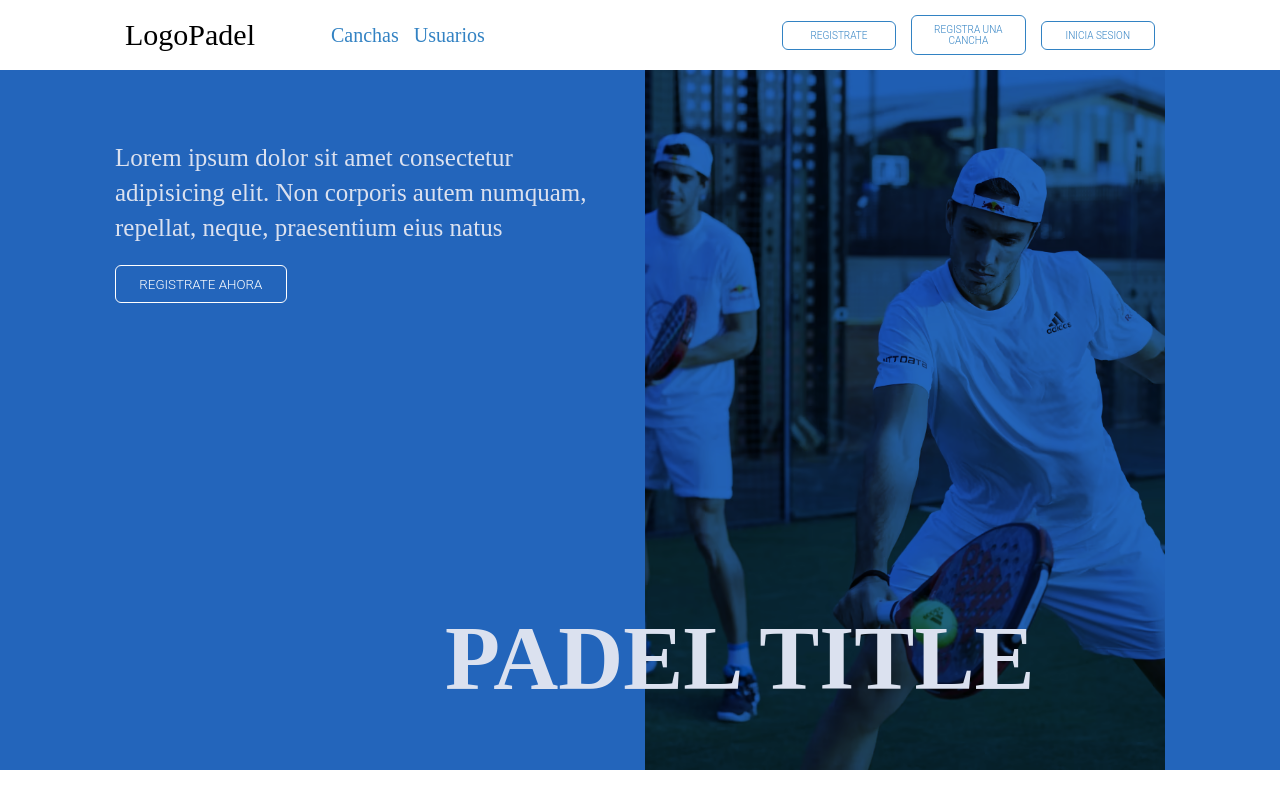
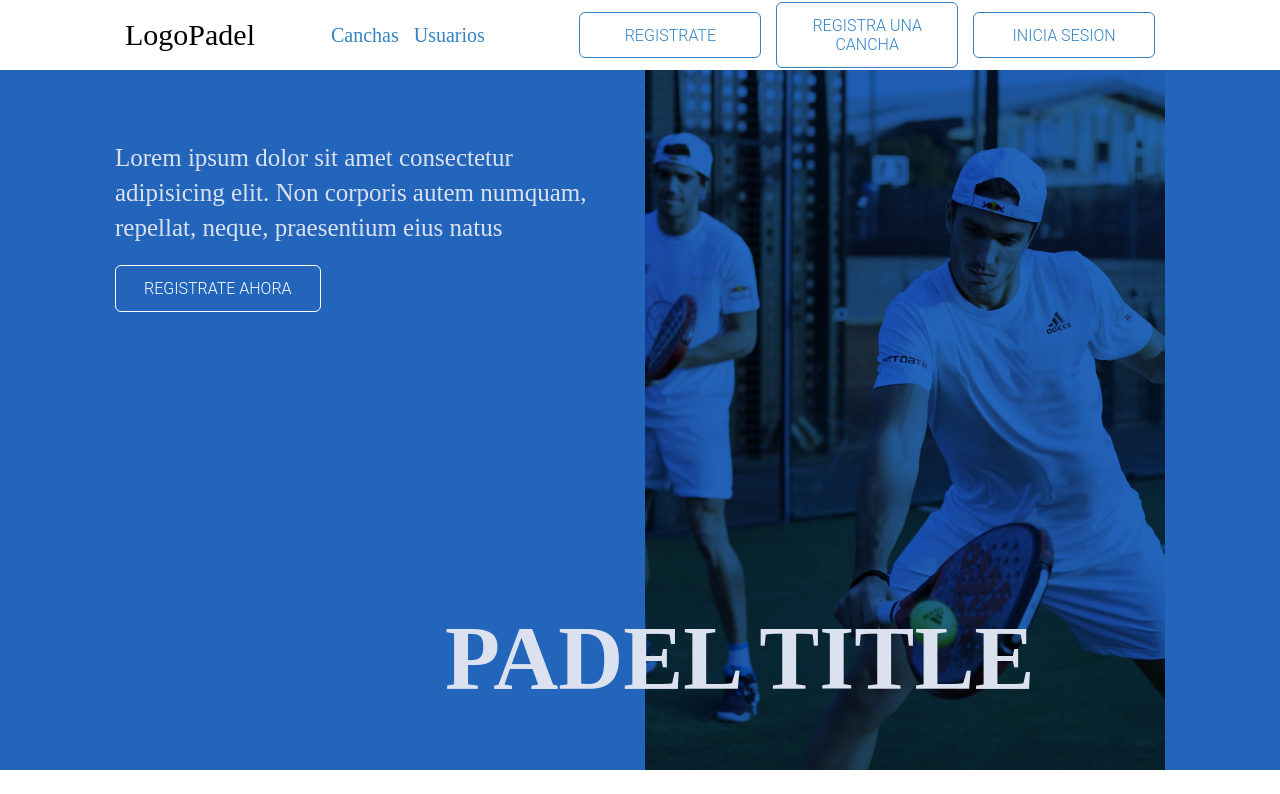
Before and after one commit to No-Country/s5-05-ft-python-react, a React (Create React App) app in the folder Front/: page / in a window 1280 px wide. Shown: the top 794 px of the page. Built offline with nearby package versions, Linux system fonts and the light colour scheme.

Commit message:
added resalt link navbar

```diff
--- a/Front/src/components/HomePage/HomeButton/HomeButton.jsx
+++ b/Front/src/components/HomePage/HomeButton/HomeButton.jsx
@@ -1,9 +1,10 @@
 import classes from "./homeButton.module.css";
+import { Link } from "react-router-dom";
 
-export const HomeButton = ({ name, color = "white" }) => {
+export const HomeButton = ({ name, to, color = "white" }) => {
   return (
-    <button className={classes.btn__primary} style={{ "--color": color }}>
+    <Link to={to} className={classes.btn__primary} style={{ "--color": color }}>
       {name}
-    </button>
+    </Link>
   );
 };
--- a/Front/src/components/HomePage/HomeButton/homeButton.module.css
+++ b/Front/src/components/HomePage/HomeButton/homeButton.module.css
@@ -13,6 +13,8 @@
   font-family: "Roboto", "Segoe UI", sans-serif;
   text-transform: uppercase;
   color: var(--color);
+  text-decoration: none;
+  display: inline-block;
 }
 
 .btn__primary::after,
--- a/Front/src/components/HomePage/Navbar/Navbar.jsx
+++ b/Front/src/components/HomePage/Navbar/Navbar.jsx
@@ -1,9 +1,11 @@
+import { HomeButton } from "../HomeButton/HomeButton";
+import { Link, useLocation } from "react-router-dom";
+import classes from "./navbar.module.css";
 import { useState } from "react";
-import classes from "./navbar.module.css";
-import { HomeButton } from "../HomeButton/HomeButton";
 
 export const Navbar = () => {
   const [openMenu, setOpenMenu] = useState(false);
+  const location = useLocation().pathname;
 
   window.onscroll = () => {
     setOpenMenu(false);
@@ -19,13 +21,14 @@ export const Navbar = () => {
     menu__buttons__container,
     middle,
     bottom,
+    resalt__link
   } = classes;
 
   return (
     <nav className={nav}>
       <div className={nav__container}>
         <div className={nav__logo}>
-          <a href="/">LogoPadel</a>
+          <Link to="/">LogoPadel</Link>
         </div>
         <label htmlFor="check" className={bar}>
           <input
@@ -40,13 +43,17 @@ export const Navbar = () => {
         </label>
         <div className={nav__menu} style={{ left: openMenu ? "0px" : "-100%" }}>
           <ul>
-            <li>Canchas</li>
-            <li>Usuarios</li>
+            <li className={location === "/complex" ? resalt__link : "" } >
+              <Link to="/complex">Canchas</Link>
+            </li>
+            <li className={location === "/players" ? resalt__link : "" }>
+              <Link to="/players">Usuarios</Link>
+            </li>
           </ul>
           <div className={menu__buttons__container}>
-            <HomeButton name={"Registrate"} color="#3282c3" />
-            <HomeButton name={"Registra una cancha"} color="#3282c3" />
-            <HomeButton name={"Inicia sesion"} color="#3282c3" />
+            <HomeButton name={"Registrate"} to="/register" color="#3282c3" />
+            <HomeButton name={"Registra una cancha"} to="/register" color="#3282c3" />
+            <HomeButton name={"Inicia sesion"} to="/login" color="#3282c3" />
           </div>
         </div>
       </div>
--- a/Front/src/components/HomePage/Navbar/navbar.module.css
+++ b/Front/src/components/HomePage/Navbar/navbar.module.css
@@ -2,7 +2,7 @@
   width: 100%;
   height: 70px;
   background-color: white;
-  z-index: 10;
+  z-index: 999;
 }
 
 .nav__container {
@@ -49,12 +49,15 @@
   flex-direction: column;
   gap: 15px;
   color: #fff;
+  list-style: none;
 }
 
-.nav__menu > ul li {
+.nav__menu > ul li a {
   font-size: 20px;
   cursor: pointer;
   list-style: none;
+  text-decoration: none;
+  color: var(--);
 }
 
 .menu__buttons__container {
@@ -124,6 +127,11 @@
   opacity: 0;
 }
 
+.resalt__link{
+  font-weight: 900;
+  border-bottom: 2px solid #3282c3;
+}
+
 @media (min-width: 640px) {
   .nav__menu {
     width: 50%;
@@ -151,7 +159,7 @@
     color: #000;
   }
 
-  .nav__menu > ul li {
+  .nav__menu > ul li a {
     color: #3282c3;
   }
 
@@ -160,9 +168,10 @@
     gap: 15px;
   }
 
-  .menu__buttons__container > button {
+  .menu__buttons__container > a {
     width: 100%;
-    font-size: 10px;
+    font-size: 16px;
     margin-top: 0px;
+    text-align: center;
   }
 }
--- a/Front/src/pages/HomePage/HomePage.jsx
+++ b/Front/src/pages/HomePage/HomePage.jsx
@@ -49,7 +49,7 @@ export const Homepage = () => {
               Lorem ipsum dolor sit amet consectetur adipisicing elit. Non
               corporis autem numquam, repellat, neque, praesentium eius natus
             </p>
-            <HomeButton name={"Registrate ahora"} />
+            <HomeButton name={"Registrate ahora"} to="/register" />
           </div>
         </div>
       </header>
@@ -73,8 +73,9 @@ export const Homepage = () => {
             </div>
           </div>
           <HomeButton
-            name={"Mira nuestras canchas destacadas"}
+            name={"Explora canchas"}
             color="#3282c3"
+            to="/complex"
             w="19px"
           />
         </div>
```
